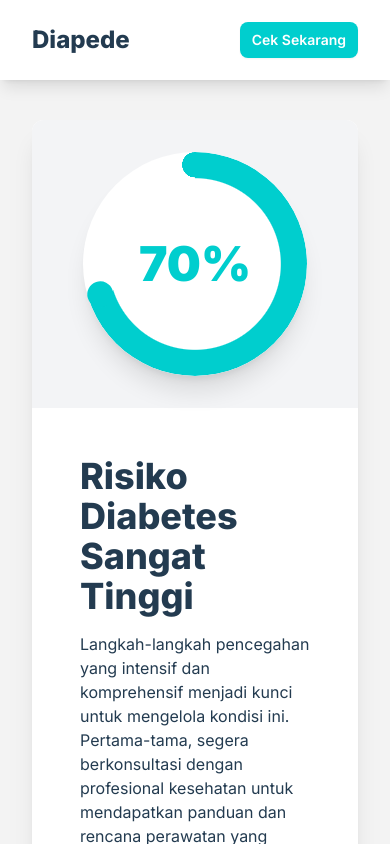
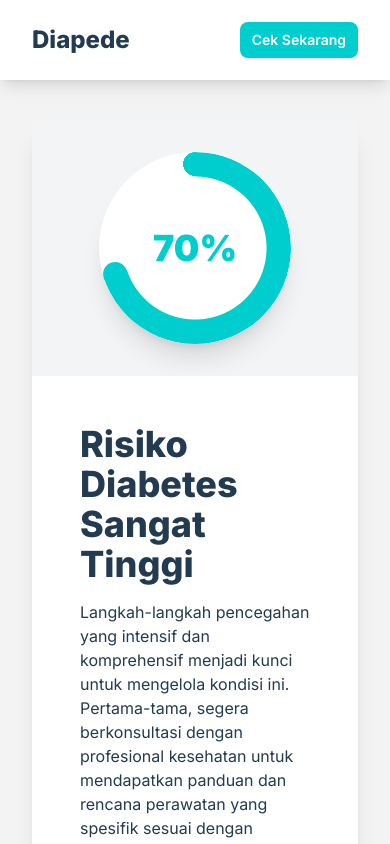
Before and after one commit to javierreansyah/Diapede, a React (Vite) app: page /hasil in a window 390 px wide. Shown: the top 844 px of the page. Built offline with nearby package versions, Linux system fonts and the light colour scheme.

Commit message:
fix mobile issue

```diff
--- a/src/components/Checkup.jsx
+++ b/src/components/Checkup.jsx
@@ -59,7 +59,7 @@ const Checkup = ({ setResponse }) => {
           yang tidak akurat akan berpengaruh terhadap hasil analisis kami.
         </p>
 
-        <div className="w-full max-w-2xl rounded-2xl bg-web-pure p-12 shadow-xl">
+        <div className="w-full max-w-2xl md:rounded-2xl md:bg-web-pure md:p-12 md:shadow-xl">
           <form onSubmit={handleSubmit(onSubmit)}>
             <div className="gap-10 md:flex">
               <div className="flex-1">
--- a/src/components/Result.jsx
+++ b/src/components/Result.jsx
@@ -46,7 +46,7 @@ const Result = ({ response }) => {
       <div className="w-full overflow-hidden rounded-xl bg-web-pure shadow-xl xl:flex xl:min-h-[500px]">
         <div className="flex items-center justify-center bg-gray-100 p-8 xl:w-2/5">
           <div
-            className="radial-progress bg-web-pure text-5xl font-black text-web-cyan shadow-xl"
+            className="radial-progress bg-web-pure text-4xl font-black text-web-cyan shadow-xl md:text-5xl"
             style={{
               "--value": percentage,
             }}
@@ -108,8 +108,8 @@ const Result = ({ response }) => {
           <p className="text-center font-medium text-gray-400">Tekanan Darah</p>
         </div>
       </div>
-      <h1 className="pt-4 text-5xl font-extrabold">Rekomendasi</h1>
-      <h2 className="text-3xl font-bold">Olahraga</h2>
+      <h1 className="pt-4 text-3xl font-extrabold md:text-5xl">Rekomendasi</h1>
+      <h2 className="text-2xl font-bold md:text-3xl">Olahraga</h2>
       <p className="w-full xl:w-1/2">{recommendation.olahraga.text}</p>
       <div className="w-full rounded-lg xl:flex">
         <div className="grid grid-cols-1 justify-between gap-10 md:grid-cols-2 xl:grid-cols-3">
@@ -127,7 +127,7 @@ const Result = ({ response }) => {
           ))}
         </div>
       </div>
-      <h2 className="text-3xl font-bold">Makanan</h2>
+      <h2 className="text-2xl font-bold md:text-3xl">Makanan</h2>
       <p className="w-full xl:w-1/2">{recommendation.makanan.text}</p>
       <div className="w-full rounded-lg xl:flex">
         <div className="grid grid-cols-1 justify-between gap-10 md:grid-cols-2 xl:grid-cols-3">
@@ -145,7 +145,7 @@ const Result = ({ response }) => {
           ))}
         </div>
       </div>
-      <h2 className="text-3xl font-bold">Pola Hidup</h2>
+      <h2 className="text-2xl font-bold md:text-3xl">Pola Hidup</h2>
       <p className="w-full xl:w-1/2">{recommendation.polaHidup}</p>
     </div>
   );
--- a/src/index.css
+++ b/src/index.css
@@ -23,7 +23,7 @@ body {
 
 @media (max-width: 768px) {
   .radial-progress {
-    --size: 14rem;
-    --thickness: 1.6rem;
+    --size: 12rem;
+    --thickness: 1.5rem;
   }
 }
```
